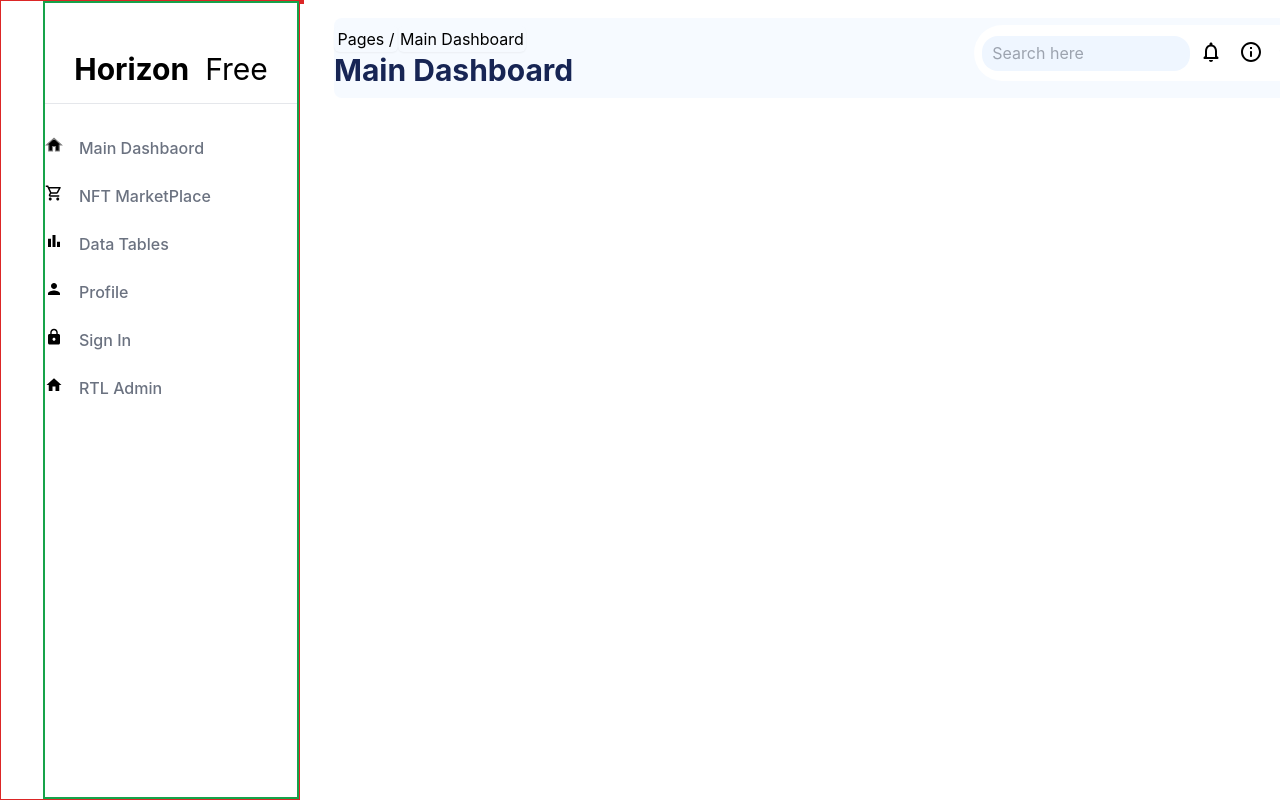
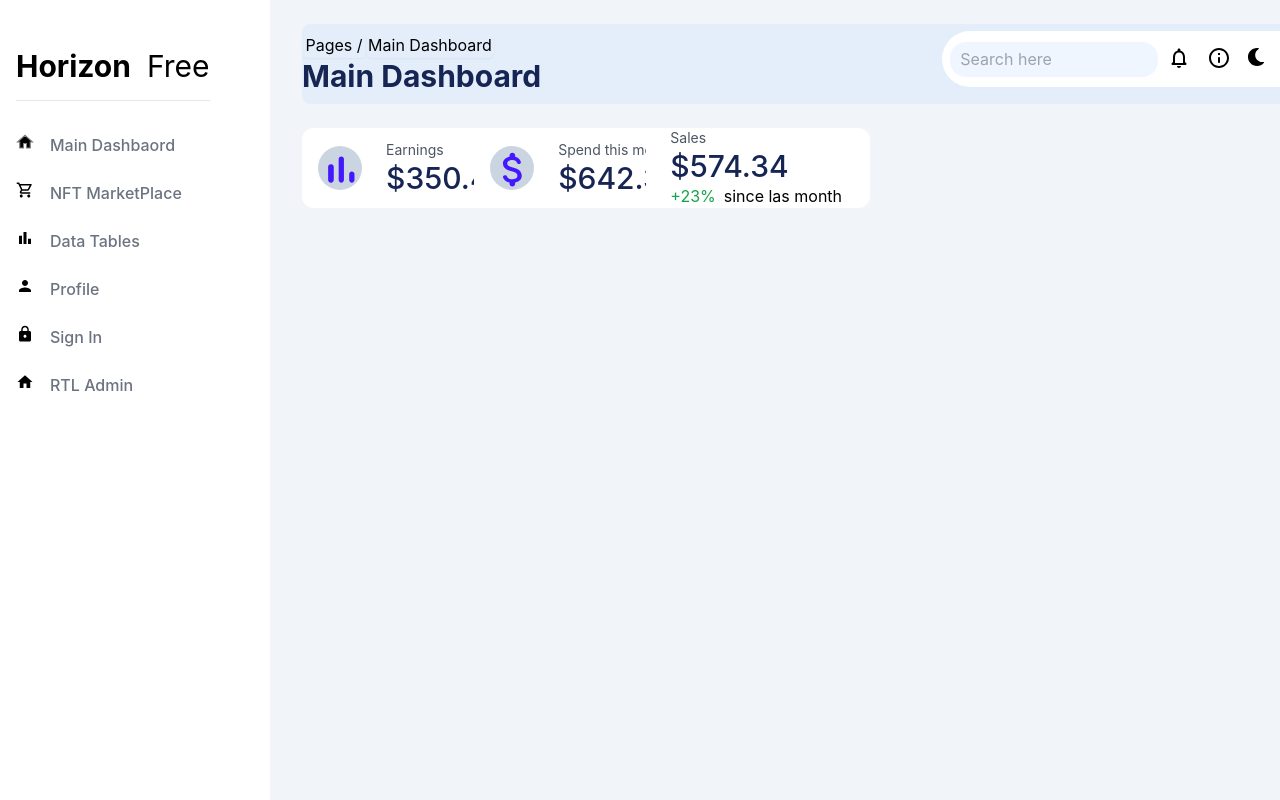
Before and after one commit to adnan-malik-7475/Horizon-Dashboard, a React (Create React App) app: page /mainDashboard in a window 1280 px wide. Built offline with nearby package versions, Linux system fonts and the light colour scheme.

Commit message:
working on main dashboard page

```diff
--- a/src/commonComponents/header/index.js
+++ b/src/commonComponents/header/index.js
@@ -6,8 +6,8 @@ import { Link } from "react-router-dom";
 
 const Header = () => {
   return (
-    <div className="border-2 border-red-600 w-[85%]  ">
-      <div className=" bg-blue-100 bg-opacity-25 w-[80%] ml-8 h-20 rounded-lg fixed  mt-4 ">
+
+      <div className=" bg-blue-200 bg-opacity-25 w-[80%]  h-20 rounded-lg fixed  mt-6  ml-8">
         <div className="flex flex-row justify-between  items-center">
           <div>
             <Button
@@ -75,7 +75,7 @@ const Header = () => {
           </div>
         </div>
       </div>
-    </div>
+
   );
 };
 
--- a/src/commonComponents/sidebar/index.js
+++ b/src/commonComponents/sidebar/index.js
@@ -5,8 +5,8 @@ import MainDashbaord from "../../pages/mainDashboard";
 
 const Sidebar = () => {
   return (
-    <div className="w-[300px] flex justify-end h-screen border border-red-600 ">
-      <div className="border-2  border-green-600 w-64">
+    <div className="w-[270px] flex  h-screen px-4">
+      <div >
         <div className="flex flex-row  text-3xl mt-12 ">
           <div className="w-full flex flex-row justify-center">
             <p className="font-bold mr-4 ">Horizon </p> Free
--- a/src/components/SVG/index.js
+++ b/src/components/SVG/index.js
@@ -23,6 +23,10 @@ nightMode:
 
 info:
 "M11 7H13V9H11V7ZM12 17C12.55 17 13 16.55 13 16V12C13 11.45 12.55 11 12 11C11.45 11 11 11.45 11 12V16C11 16.55 11.45 17 12 17ZM12 2C6.48 2 2 6.48 2 12C2 17.52 6.48 22 12 22C17.52 22 22 17.52 22 12C22 6.48 17.52 2 12 2ZM12 20C7.59 20 4 16.41 4 12C4 7.59 7.59 4 12 4C16.41 4 20 7.59 20 12C20 16.41 16.41 20 12 20Z",
+table:
+"M9.28393 13.3136H9.55761C10.6113 13.3136 11.4734 14.1757 11.4734 15.2293V24.8082C11.4734 25.8618 10.6113 26.7239 9.55761 26.7239H9.28393C8.23026 26.7239 7.36816 25.8618 7.36816 24.8082V15.2293C7.36816 14.1757 8.23026 13.3136 9.28393 13.3136ZM16.947 7.56628C18.0007 7.56628 18.8627 8.42838 18.8627 9.48205V24.8082C18.8627 25.8618 18.0007 26.7239 16.947 26.7239C15.8933 26.7239 15.0312 25.8618 15.0312 24.8082V9.48205C15.0312 8.42838 15.8933 7.56628 16.947 7.56628ZM24.61 18.5135C25.6637 18.5135 26.5258 19.3756 26.5258 20.4293V24.8082C26.5258 25.8618 25.6637 26.7239 24.61 26.7239C23.5564 26.7239 22.6943 25.8618 22.6943 24.8082V20.4293C22.6943 19.3756 23.5564 18.5135 24.61 18.5135Z",
+dollarSign:
+"M16.6734 15.6398C13.5672 14.8325 12.5682 13.9978 12.5682 12.6978C12.5682 11.2062 13.9503 10.1662 16.2629 10.1662C18.206 10.1662 19.1776 10.9052 19.5334 12.082C19.6976 12.6294 20.1492 13.0399 20.7239 13.0399H21.1344C22.0376 13.0399 22.6807 12.1504 22.366 11.302C21.7913 9.6873 20.4502 8.34626 18.3155 7.82627V6.88207C18.3155 5.7463 17.3987 4.82947 16.2629 4.82947C15.1271 4.82947 14.2103 5.7463 14.2103 6.88207V7.78522C11.5556 8.35995 9.4209 10.0841 9.4209 12.7252C9.4209 15.8862 12.0345 17.4598 15.8524 18.3767C19.2734 19.1977 19.9576 20.4019 19.9576 21.6745C19.9576 22.6187 19.2871 24.1239 16.2629 24.1239C14.005 24.1239 12.8419 23.3166 12.3903 22.1671C12.1851 21.6335 11.7198 21.2503 11.1588 21.2503H10.7756C9.85879 21.2503 9.21564 22.1808 9.55774 23.0292C10.3377 24.9313 12.1577 26.0534 14.2103 26.4913V27.4081C14.2103 28.5439 15.1271 29.4607 16.2629 29.4607C17.3987 29.4607 18.3155 28.5439 18.3155 27.4081V26.5187C20.9839 26.0123 23.1049 24.466 23.1049 21.6608C23.1049 17.7746 19.7797 16.4472 16.6734 15.6398Z",
 
 
 };
--- a/src/pages/mainDashboard/index.js
+++ b/src/pages/mainDashboard/index.js
@@ -1,22 +1,82 @@
 import React from "react";
 import Sidebar from "../../commonComponents/sidebar";
 import Header from "../../commonComponents/header";
+import SVG from "../../components/SVG";
 
 const MainDashbaord = () => {
   return (
-    <div>
+    <div className="">
       <div className="flex flex-row">
         <div>
           {" "}
           <Sidebar />
         </div>
 
-        <div>
-          {" "}
-          <Header />
+        <div className="h-screen w-full   bg-slate-100">
+            <Header />
+<div className="mt-32">
+
+
+          <div class="grid grid-cols-6 gap-[55px] ml-8 ">
+  <div className="w-56 h-20 bg-white rounded-xl flex flex-row  items-center " >
+<div className="ml-4">
+  <SVG
+              width={44}
+              height={44}
+              viewBox="0 0 32 32"
+              pathName="table"
+              fill="#4318FF"
+              className="  bg-slate-300 rounded-full   "
+
+            />
+            </div>
+<div className="ml-6">
+  <p className="text-gray-600 text-sm">Earnings</p>
+  <p className="text-blue-950 text-3xl font-medium" >$350.4</p>
+</div></div>
+
+
+  <div className="w-56 h-20 bg-white rounded-xl  flex flex-row  items-center" >
+
+
+  <div className="ml-4">
+  <SVG
+              width={44}
+              height={44}
+              viewBox="0 0 32 32"
+              pathName="dollarSign"
+              fill="#4318FF"
+              className="  bg-slate-300 rounded-full   "
+
+            />
+            </div>
+<div className="ml-6">
+  <p className="text-gray-600 text-sm">Spend this month</p>
+  <p className="text-blue-950 text-3xl font-medium" >$642.39</p>
+</div>
+  </div>
+
+
+  <div className="w-56 h-20 bg-white rounded-xl  flex flex-row  items-center" >
+
+
+
+<div className="ml-6">
+  <p className="text-gray-600 text-sm">Sales</p>
+  <p className="text-blue-950 text-3xl font-medium" >$574.34</p>
+  <div className="flex">
+  <p className="text-green-600">+23%</p> <p className="ml-2">since las month</p>
+  </div>
+</div>
+
+
+  </div>
+</div>
         </div>
+
       </div>
-    </div>
+
+    </div></div>
   );
 };
 
```
Also changed, not shown: src/pages/admin/index.js (+6 -10 lines).
